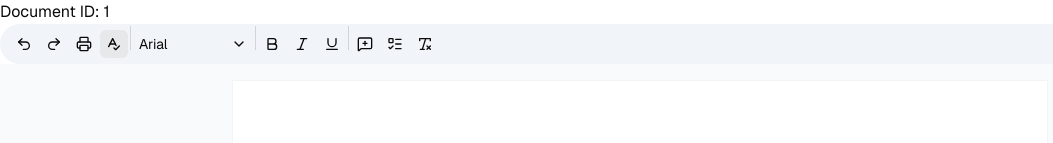
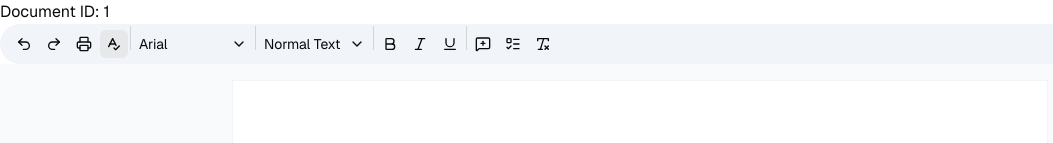
Before and after one commit to DenisDolgov/docs-app, a Next.js app: page /documents/1 in a window 1280 px wide. Shown: the top 143 px of the page, without its empty margins (0-1053 px from the left). Built offline with nearby package versions, Linux system fonts and the light colour scheme.

Commit message:
feat(editor): heading toolbar button

```diff
--- a/app/documents/[documentId]/toolbar.tsx
+++ b/app/documents/[documentId]/toolbar.tsx
@@ -1,5 +1,6 @@
 'use client';
 
+import type { Level } from '@tiptap/extension-heading';
 import {
   BoldIcon,
   ChevronDownIcon,
@@ -23,6 +24,66 @@ import {
 import { Separator } from '@/components/ui/separator';
 import { cn } from '@/lib/utils';
 import { useEditorStore } from '@/store/use-editor-store';
+
+const HeadingLevelButton = () => {
+  const { editor } = useEditorStore();
+
+  const headings = [
+    { label: 'Normal Text', value: 0, fontSize: '16px' },
+    { label: 'Heading 1', value: 1, fontSize: '32px' },
+    { label: 'Heading 2', value: 2, fontSize: '24px' },
+    { label: 'Heading 3', value: 3, fontSize: '20px' },
+    { label: 'Heading 4', value: 4, fontSize: '18px' },
+    { label: 'Heading 5', value: 5, fontSize: '16px' },
+  ];
+
+  const getCurrentHeading = () => {
+    for (let level = 1; level <= 5; level++) {
+      if (editor?.isActive('heading', { level })) {
+        return `Heading ${level}`;
+      }
+    }
+
+    return 'Normal Text';
+  };
+
+  return (
+    <DropdownMenu>
+      <DropdownMenuTrigger className="h-7 min-w-7 shrink-0 flex items-center justify-between rounded-sm hover:bg-neutral-200/80 px-1.5 overflow-hidden text-sm">
+        <span className="truncate">{getCurrentHeading()}</span>
+        <ChevronDownIcon className="ml-2 size-4 shrink-0" />
+      </DropdownMenuTrigger>
+      <DropdownMenuContent className="p-1 flex flex-col gap-y-1">
+        {headings.map(({ label, value, fontSize }) => (
+          <button
+            key={value}
+            type="button"
+            className={cn(
+              'flex items-center text-left gap-x-2 px-2 py-1 font-[value] rounded-sm hover:bg-neutral-200/80',
+              ((value === 0 && !editor?.isActive('heading')) ||
+                editor?.isActive('heading', { level: value })) &&
+                'bg-neutral-200/80',
+            )}
+            style={{ fontSize }}
+            onClick={() => {
+              if (value === 0) {
+                editor?.chain().focus().setParagraph().run();
+              } else {
+                editor
+                  ?.chain()
+                  .focus()
+                  .toggleHeading({ level: value as Level })
+                  .run();
+              }
+            }}
+          >
+            {label}
+          </button>
+        ))}
+      </DropdownMenuContent>
+    </DropdownMenu>
+  );
+};
 
 const FontFamilyButton = () => {
   const { editor } = useEditorStore();
@@ -174,6 +235,8 @@ export const Toolbar = () => {
       <Separator orientation="vertical" className="h-6 bg-neutral-300" />
       <FontFamilyButton />
       <Separator orientation="vertical" className="h-6 bg-neutral-300" />
+      <HeadingLevelButton />
+      <Separator orientation="vertical" className="h-6 bg-neutral-300" />
       {sections[1].map((item) => (
         <ToolbarButton key={item.label} {...item} />
       ))}
--- a/package.json
+++ b/package.json
@@ -15,6 +15,7 @@
   "dependencies": {
     "@base-ui/react": "^1.7.0",
     "@shadcn/react": "^0.3.0",
+    "@tiptap/extension-heading": "^3.31.0",
     "@tiptap/extension-image": "^3.30.6",
     "@tiptap/extension-list": "^3.30.6",
     "@tiptap/extension-table": "^3.30.6",
```
Also changed, not shown: 1 other file (tests, documents, lock files or other folders).
